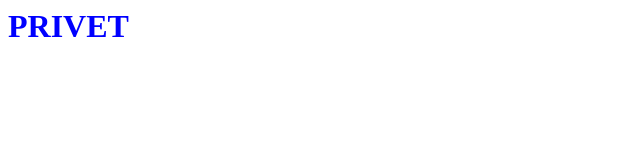
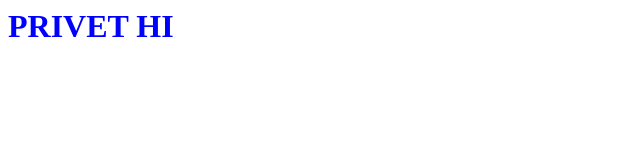
Before and after one commit to kate754621/12067, a plain HTML site: page index.html in a window 1280 px wide. Shown: the full height of the page, 0-640 px from the left. Drawn offline with Linux system fonts and the light colour scheme.

Commit message:
Update index.html

```diff
--- a/index.html
+++ b/index.html
@@ -1,6 +1,6 @@
 <html>
   <link rel="stylesheet" href="style.css"/>
   <body>
-<h1>PRIVET</h1>
+<h1>PRIVET HI</h1>
   </body>
 </html>
```
